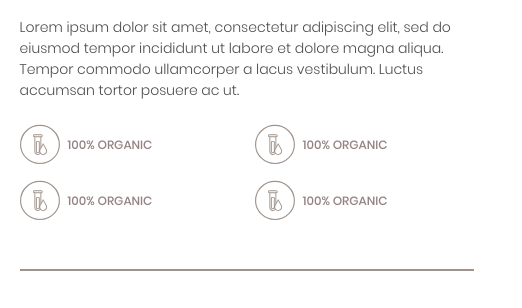
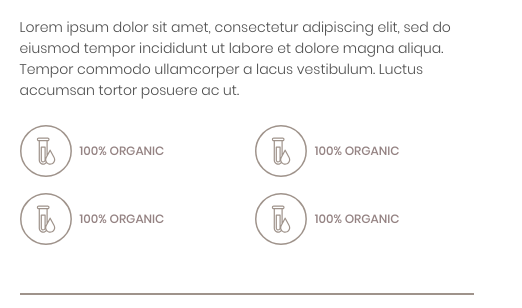
Before and after one commit to jetza/coding-task, a website built with Parcel: page index.html in a window 1280 px wide. Shown: the part 298-606 px from the top of the page, 758-1280 px from the left. Built offline with nearby package versions, Linux system fonts and the light colour scheme; files whose address does not match are found by name.

```diff
--- a/index.html
+++ b/index.html
@@ -199,12 +199,12 @@
         >
           <div class="flex items-center gap-2">
             <div
-              class="w-10 h-10 rounded-full bg-[var(--color-background-light)] md:bg-white flex items-center justify-center"
+              class="w-[52px] h-[52px] rounded-full bg-[var(--color-background-light)] md:bg-white flex items-center justify-center"
             >
               <img
                 src="public/icons/organic.svg"
                 alt="Organic icon"
-                class="w-[51.94px] h-[51.94px]"
+                class="w-full h-full object-contain"
               />
             </div>
             <span
@@ -214,12 +214,12 @@
           </div>
           <div class="flex items-center gap-2">
             <div
-              class="w-10 h-10 rounded-full bg-[var(--color-background-light)] md:bg-white flex items-center justify-center"
+              class="w-[52px] h-[52px] rounded-full bg-[var(--color-background-light)] md:bg-white flex items-center justify-center"
             >
               <img
                 src="public/icons/organic.svg"
                 alt="Organic icon"
-                class="w-[51.94px] h-[51.94px]"
+                class="w-full h-full object-contain"
               />
             </div>
             <span
@@ -229,12 +229,12 @@
           </div>
           <div class="flex items-center gap-2">
             <div
-              class="w-10 h-10 rounded-full bg-[var(--color-background-light)] md:bg-white flex items-center justify-center"
+              class="w-[52px] h-[52px] rounded-full bg-[var(--color-background-light)] md:bg-white flex items-center justify-center"
             >
               <img
                 src="public/icons/organic.svg"
                 alt="Organic icon"
-                class="w-[51.94px] h-[51.94px]"
+                class="w-full h-full object-contain"
               />
             </div>
             <span
@@ -244,12 +244,12 @@
           </div>
           <div class="flex items-center gap-2">
             <div
-              class="w-10 h-10 rounded-full bg-[var(--color-background-light)] md:bg-white flex items-center justify-center"
+              class="w-[52px] h-[52px] rounded-full bg-[var(--color-background-light)] md:bg-white flex items-center justify-center"
             >
               <img
                 src="public/icons/organic.svg"
                 alt="Organic icon"
-                class="w-[51.94px] h-[51.94px]"
+                class="w-full h-full object-contain"
               />
             </div>
             <span
```
Also changed, not shown: .github/workflows/azure-static-web-apps-ashy-sand-015e5b31e.yml (added).
